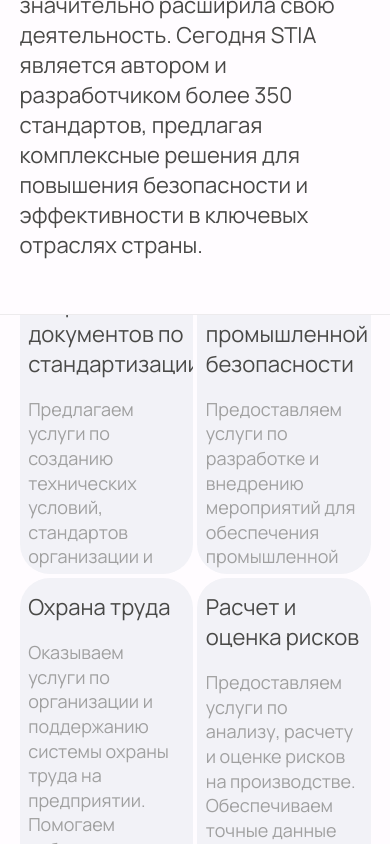
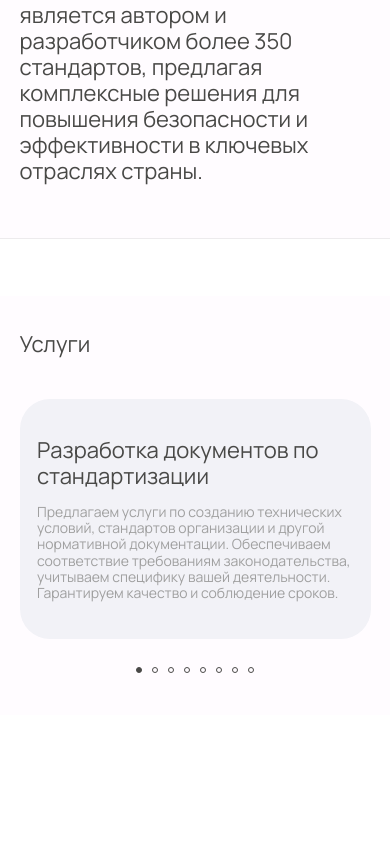
Before and after one commit to DonJuvn/STIA, a React (Create React App) app: page / in a window 390 px wide. Shown: the part 1156-2000 px from the top of the page. After the commit the page ends 1871 px from the top, so only its background shows below. Built offline with nearby package versions, Linux system fonts and the light colour scheme.

Commit message:
services adaptive

```diff
--- a/public/index.html
+++ b/public/index.html
@@ -2,7 +2,7 @@
 <html lang="en">
    <head>
       <meta charset="utf-8" />
-      <link rel="icon" href="%PUBLIC_URL%/logo.svg" />
+      <link rel="icon" href="%PUBLIC_URL%/img/logo.svg" />
       <meta name="viewport" content="width=device-width, initial-scale=1" />
       <meta name="theme-color" content="#000000" />
       <meta
--- a/src/App.css
+++ b/src/App.css
@@ -6,6 +6,7 @@
    max-width: 100vw;
    overflow-x: hidden;
    background-color: #494947;
+   background: linear-gradient(to bottom, #494947 30%, #fff 30%);
 }
 .container {
    width: 90%;
@@ -255,7 +256,7 @@
    }
    #title {
       font-size: 22px;
-      line-height: 30px;
+      line-height: 26px;
       width: 100%;
    }
 }
@@ -320,55 +321,45 @@
 }
 @media screen and (max-width: 768px) {
    #services {
-      margin-top: 148vh;
+      margin-top: 160vh;
       padding-top: 5%;
       background-color: #fffcff;
       width: 100vw;
+      padding-bottom: 5vh;
    }
    .services {
-      display: flex;
-      flex-wrap: wrap;
-      justify-content: space-between;
+      flex-wrap: nowrap;
+      margin-top: 5vh;
+      overflow: auto;
+      gap: 5%;
+      scrollbar-width: none;
    }
    .services .item {
-      display: flex;
-      flex-direction: column;
-      justify-content: space-around;
-      width: 49.4%;
-      position: relative;
-      overflow: hidden;
-      background-color: #f2f2f7;
-      align-items: center;
-      height: 300px;
-      border-radius: 30px;
-      transition: 0.3s;
-      margin-bottom: 1%;
+      width: 100%;
+      height: 240px;
+      margin-bottom: 3%;
+      flex-shrink: 0;
    }
    .services .item p {
-      font-size: 18px;
-      font-weight: 400;
-      line-height: 24.59px;
-      color: #a0a0a0;
+      font-size: 14px;
+      line-height: 16.25px;
    }
-   .services .item:hover {
+   .pagination {
+      display: flex;
+      justify-content: center;
+      margin-top: 5%;
+      gap: 10px;
+   }
+   .pagination-dot {
+      width: 4px;
+      height: 4px;
+      border-radius: 50%;
+      background-color: transparent;
+      border: 1px solid #494947;
+      transition: background-color 0.3s ease;
+      cursor: pointer;
+   }
+   .pagination-dot.active {
       background-color: #494947;
    }
-   .services .item:hover #title {
-      color: #fffcff;
-   }
-   .services .item:hover p {
-      color: #fffcff;
-   }
-   .services .item:hover img {
-      display: flex;
-   }
-   .services .item img {
-      position: absolute;
-      display: none;
-      height: 100%;
-      top: 0;
-      right: 0;
-      transition: 0.3s;
-      opacity: 0.1;
-   }
 }
--- a/src/components/services.jsx
+++ b/src/components/services.jsx
@@ -1,4 +1,6 @@
-import React from "react";const servicesData = [
+import React, { useState, useEffect, useRef } from "react";
+
+const servicesData = [
    {
       id: 1,
       title: "Разработка документов по стандартизации",
@@ -49,13 +51,39 @@
    },
 ];
 
+
 const Services = () => {
+   const [currentIndex, setCurrentIndex] = useState(0);
+   const servicesContainerRef = useRef(null);
+
+   const handleScroll = () => {
+      if (servicesContainerRef.current) {
+         const container = servicesContainerRef.current;
+         const scrollPosition = container.scrollLeft;
+         const itemWidth = container.scrollWidth / servicesData.length;
+         const index = Math.round(scrollPosition / itemWidth);
+         setCurrentIndex(index);
+      }
+   };
+
+   useEffect(() => {
+      const container = servicesContainerRef.current;
+      container?.addEventListener("scroll", handleScroll);
+
+      return () => {
+         container?.removeEventListener("scroll", handleScroll);
+      };
+   }, []);
+
    return (
       <div id="services">
          <div className="container">
             <h1 id="title">Услуги</h1>
-            <div className="services">
-               {servicesData.map((service) => (
+            <div
+               className="services"
+               ref={servicesContainerRef}
+            >
+               {servicesData.map((service, index) => (
                   <div className="item" key={service.id}>
                      <div className="container">
                         <h1 id="title">{service.title}</h1>
@@ -65,6 +93,16 @@
                   </div>
                ))}
             </div>
+            <div className="pagination">
+               {servicesData.map((_, index) => (
+                  <span
+                     key={index}
+                     className={`pagination-dot ${
+                        index === currentIndex ? "active" : ""
+                     }`}
+                  ></span>
+               ))}
+            </div>
          </div>
       </div>
    );
```
